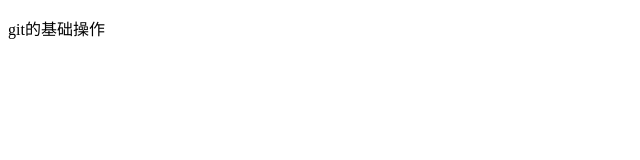
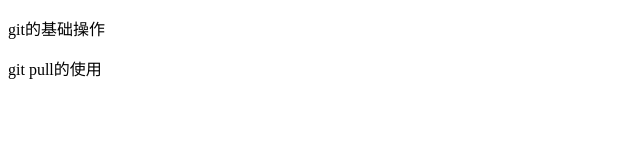
Before and after one commit to NPPYNL/vscode, a plain HTML site: page index.html in a window 1280 px wide. Shown: the whole page, without its empty margins (0-640 px from the left). Drawn offline with Linux system fonts and the light colour scheme.

Commit message:
Update index.html

```diff
--- a/index.html
+++ b/index.html
@@ -5,5 +5,6 @@
     </head>
     <body>
         <p>git的基础操作</p>
+        <p>git pull的使用</p>
     </body>
 </html>
```
